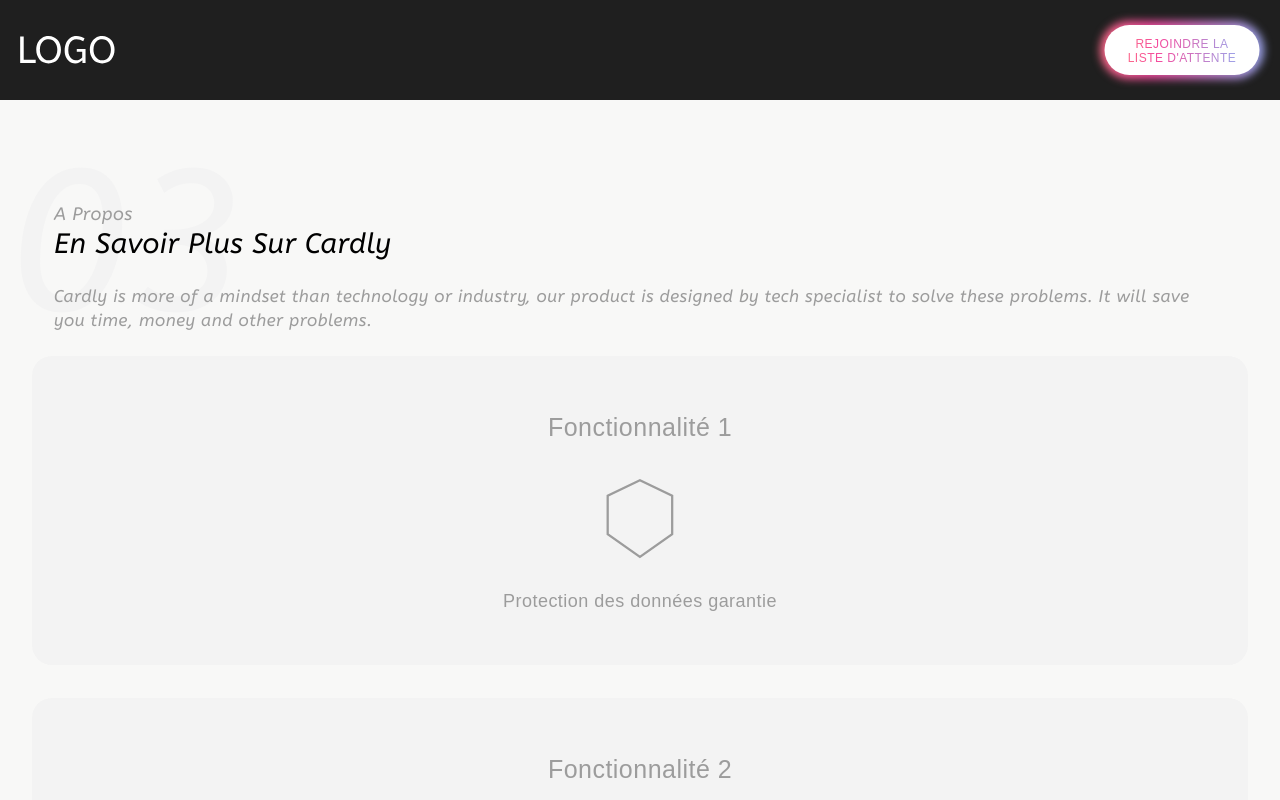
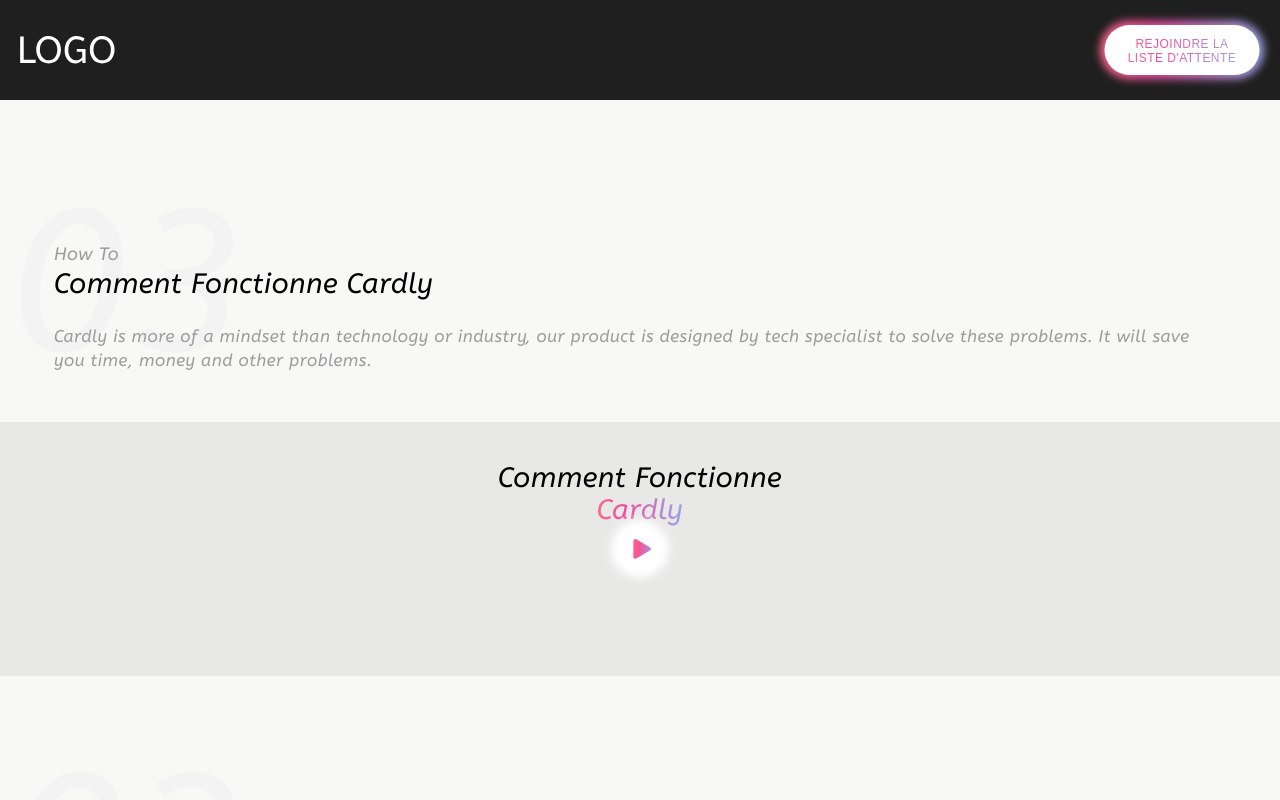
Before and after one commit to feldeh/cardly, a Next.js app: page / in a window 1280 px wide. Shown: the top 800 px of the page. Built offline with nearby package versions, Linux system fonts and the light colour scheme.

Commit message:
create HowTo section

```diff
--- a/src/components/home/About/About.jsx
+++ b/src/components/home/About/About.jsx
@@ -5,7 +5,7 @@ import DataCard from './DataCard/DataCard';
 const About = () => {
   return (
     <div>
-      <div className="mb-6 mt-[200px]">
+      <div className="mb-6">
         <SectionTitle
           title="A Propos"
           subTitle="En Savoir Plus Sur Cardly"
--- /dev/null
+++ b/src/components/home/HowTo/HowTo.jsx
@@ -0,0 +1,31 @@
+import Image from 'next/image';
+import RegularLink from '../../shared/RegularLink/RegularLink';
+import SectionTitle from '../../shared/SectionTitle/SectionTitle';
+
+const HowTo = () => {
+  return (
+    <div className="mt-[240px] mb-32">
+      <SectionTitle
+        title="How To"
+        subTitle="Comment Fonctionne Cardly"
+        description="Cardly is more of a mindset than technology or industry, our product is
+        designed by tech specialist to solve these problems. It will save you
+        time, money and other problems."
+        number="03"
+      />
+      <div className="mt-[50px] bg-[#E8E8E7] relative">
+        <div className="text-center text-[28px] font-ABeeZeeItalic leading-8 pt-10 pb-[150px]">
+          <p className="text-black">Comment Fonctionne</p>
+          <p className="text-transparent bg-clip-text purpleGradient w-fit mx-auto">
+            Cardly
+          </p>
+        </div>
+        <div className="absoluteCenter">
+          <Image src="/assets/img/play.svg" height={81} width={81} alt="play" />
+        </div>
+      </div>
+    </div>
+  );
+};
+
+export default HowTo;
--- a/src/components/shared/RegularLink/RegularLink.jsx
+++ b/src/components/shared/RegularLink/RegularLink.jsx
@@ -1,10 +1,14 @@
 import Link from 'next/link';
 
-const RegularLink = ({ href }) => {
+const RegularLink = ({ href, black }) => {
   return (
     <div className="z-50 w-fit mx-auto">
       <Link href={href}>
-        <div className="bg-white rounded-[50px] w-[200px] h-[62px] pt-[14px] px-5 text-base uppercase text-center leading-[18px]">
+        <div
+          className={`${
+            black ? 'bg-black' : 'bg-white'
+          } rounded-[50px] w-[200px] h-[62px] pt-[14px] px-5 text-base uppercase text-center leading-[18px]`}
+        >
           <div className="text-transparent bg-clip-text purpleGradient">
             <div>rejoindre la liste d&apos;attente</div>
           </div>
--- a/src/pages/index.js
+++ b/src/pages/index.js
@@ -3,6 +3,7 @@ import Navbar from '../components/all/Navbar/Navbar';
 import About from '../components/home/About/About';
 import BusinessFuture from '../components/home/BusinessFuture/BusinessFuture';
 import Chiffres from '../components/home/Chiffres/Chiffres';
+import HowTo from '../components/home/HowTo/HowTo';
 
 export default function Home() {
   return (
@@ -15,6 +16,7 @@ export default function Home() {
       </Head>
       <main>
         <Navbar>
+          <HowTo />
           <About />
           <BusinessFuture />
           <Chiffres />
```
Also changed, not shown: public/assets/img/play.svg (added).
